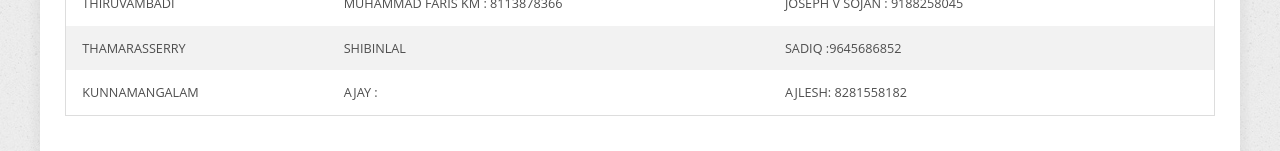
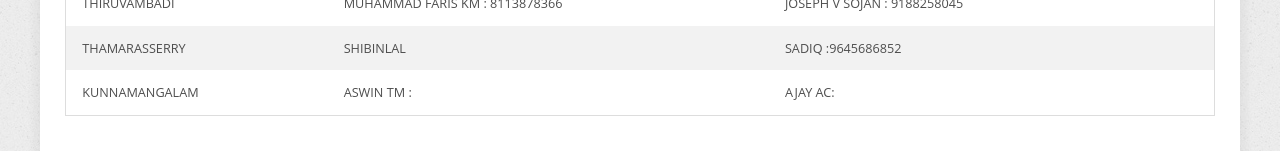
Before and after one commit to akshayakr55/sfi, a plain HTML site: page area committee.html in a window 1280 px wide. Shown: the part 1011-1162 px from the top of the page. Drawn offline with nearby package versions, Linux system fonts and the light colour scheme.

Commit message:
Update area committee.html

```diff
--- a/area committee.html
+++ b/area committee.html
@@ -161,8 +161,8 @@ tr:nth-child(even) {
 </tr>
 <tr>
    <td>KUNNAMANGALAM</td>
-	  <td>AJAY   : </td>
-	  <td>AJLESH: 8281558182</td>
+	  <td>ASWIN TM   : </td>
+	  <td>AJAY AC:  </td>
 </tr>
 </tr>
        </div>
```
